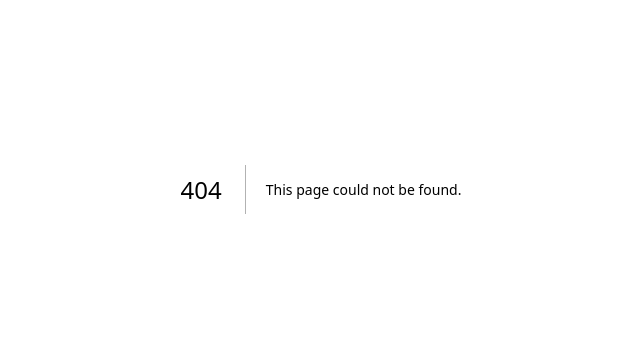
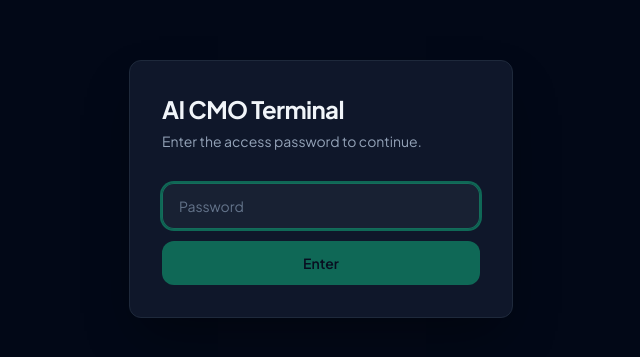
Before and after one commit to nihalpai/AI-CMO-terminal, a Next.js app in the folder frontend/: page /login in a window 1280 px wide. Before the commit this address had no page. Shown: the part 211-568 px from the top of the page, without its empty margins (319-959 px from the left). Built offline with nearby package versions, Linux system fonts and the light colour scheme.

Commit message:
password added

```diff
--- /dev/null
+++ b/frontend/app/api/auth/login/route.ts
@@ -0,0 +1,35 @@
+import { cookies } from 'next/headers'
+
+export async function POST(request: Request) {
+  let password: string
+  try {
+    const body = await request.json()
+    password = body.password ?? ''
+  } catch {
+    return Response.json({ error: 'Invalid request' }, { status: 400 })
+  }
+
+  const expected = process.env.SHARED_PASSWORD
+  const token = process.env.SESSION_TOKEN
+
+  if (!expected || !token) {
+    // Env vars not configured — block all access
+    return Response.json({ error: 'Server not configured' }, { status: 503 })
+  }
+
+  if (password !== expected) {
+    return Response.json({ error: 'Incorrect password' }, { status: 401 })
+  }
+
+  // Correct password — set the session cookie
+  const cookieStore = await cookies()
+  cookieStore.set('auth_session', token, {
+    httpOnly: true,
+    secure: process.env.NODE_ENV === 'production',
+    sameSite: 'lax',
+    path: '/',
+    maxAge: 60 * 60 * 24 * 30, // 30 days
+  })
+
+  return Response.json({ ok: true })
+}
--- /dev/null
+++ b/frontend/app/login/page.tsx
@@ -0,0 +1,90 @@
+'use client'
+
+import { useState, useEffect, useRef } from 'react'
+
+export default function LoginPage() {
+  const [password, setPassword] = useState('')
+  const [error, setError] = useState('')
+  const [isLoading, setIsLoading] = useState(false)
+  const [redirect, setRedirect] = useState('/')
+  const inputRef = useRef<HTMLInputElement>(null)
+
+  useEffect(() => {
+    // Read the ?redirect= param — only allow relative paths (open-redirect protection)
+    const params = new URLSearchParams(window.location.search)
+    const raw = params.get('redirect') ?? '/'
+    const safe = raw.startsWith('/') && !raw.startsWith('//') ? raw : '/'
+    setRedirect(safe)
+    inputRef.current?.focus()
+  }, [])
+
+  async function handleSubmit(e: React.FormEvent) {
+    e.preventDefault()
+    if (!password || isLoading) return
+
+    setIsLoading(true)
+    setError('')
+
+    try {
+      const res = await fetch('/api/auth/login', {
+        method: 'POST',
+        headers: { 'Content-Type': 'application/json' },
+        body: JSON.stringify({ password }),
+      })
+
+      if (res.ok) {
+        // Hard navigation so the browser sends the new cookie on the next request
+        window.location.href = redirect
+      } else {
+        const data = await res.json().catch(() => ({}))
+        setError(data.error ?? 'Incorrect password')
+        setPassword('')
+        inputRef.current?.focus()
+      }
+    } catch {
+      setError('Could not reach server. Please try again.')
+    } finally {
+      setIsLoading(false)
+    }
+  }
+
+  return (
+    <main className="min-h-screen flex items-center justify-center bg-background px-4">
+      <div className="w-full max-w-sm space-y-8 rounded-xl bg-card border border-border p-8 shadow-2xl shadow-black/40">
+        <div>
+          <h1 className="text-2xl font-bold tracking-tight text-slate-100">
+            AI CMO Terminal
+          </h1>
+          <p className="mt-1.5 text-sm text-muted-foreground">
+            Enter the access password to continue.
+          </p>
+        </div>
+
+        <form onSubmit={handleSubmit} className="space-y-3">
+          <input
+            ref={inputRef}
+            type="password"
+            value={password}
+            onChange={(e) => { setPassword(e.target.value); setError('') }}
+            placeholder="Password"
+            disabled={isLoading}
+            required
+            className="w-full rounded-lg bg-slate-800/60 border border-border px-4 py-3 text-sm text-slate-100 placeholder-slate-500 focus:outline-none focus:ring-2 focus:ring-emerald-500/50 focus:border-emerald-500/50 disabled:opacity-50 transition-colors"
+          />
+
+          {error && (
+            <p className="text-xs text-red-400 px-1">{error}</p>
+          )}
+
+          <button
+            type="submit"
+            disabled={isLoading || !password}
+            className="w-full rounded-lg bg-emerald-500 hover:bg-emerald-400 active:bg-emerald-600 px-4 py-3 text-sm font-semibold text-slate-950 transition-colors disabled:opacity-50 disabled:cursor-not-allowed cursor-pointer"
+          >
+            {isLoading ? 'Verifying...' : 'Enter'}
+          </button>
+        </form>
+      </div>
+    </main>
+  )
+}
--- a/frontend/app/page.tsx
+++ b/frontend/app/page.tsx
@@ -7,6 +7,9 @@ import { AnalysisProgressLoader } from '@/components/analysis/AnalysisProgressLo
 import { DashboardLayout } from '@/components/dashboard/DashboardLayout'
 
 type AppStatus = 'idle' | 'loading' | 'polling' | 'complete' | 'error'
+type TabId = 'company' | 'analytics' | 'agents' | 'reports'
+
+const VALID_TABS: TabId[] = ['company', 'analytics', 'agents', 'reports']
 
 type AnalysisReport = {
   summary: string
@@ -40,17 +43,61 @@ export default function Home() {
   const [report, setReport] = useState<AnalysisReport | null>(null)
   const [analyzedUrl, setAnalyzedUrl] = useState('')
   const [jobId, setJobId] = useState('')
+  const [initialTab, setInitialTab] = useState<TabId>('company')
   const intervalRef = useRef<ReturnType<typeof setInterval> | null>(null)
 
+  const API_BASE = process.env.NEXT_PUBLIC_API_BASE_URL ?? 'http://localhost:8000'
+
+  // ── Cleanup polling on unmount ────────────────────────────────────────────
   useEffect(() => {
     return () => {
       if (intervalRef.current) clearInterval(intervalRef.current)
     }
   }, [])
 
-  const API_BASE = process.env.NEXT_PUBLIC_API_BASE_URL ?? 'http://localhost:8000'
+  // ── Deep-link loader: restore dashboard from URL params on mount ──────────
+  useEffect(() => {
+    const params = new URLSearchParams(window.location.search)
+    const jobParam = params.get('job')
+    const tabParam = params.get('tab') as TabId | null
+    const siteParam = params.get('site') ?? ''
 
-  function startPolling(id: string) {
+    if (!jobParam) return // Normal entry — nothing to restore
+
+    const tab: TabId = tabParam && VALID_TABS.includes(tabParam) ? tabParam : 'company'
+
+    async function loadJob() {
+      try {
+        const res = await fetch(`${API_BASE}/api/v1/analyze/${jobParam}`)
+        if (!res.ok) return // Job not found — silently stay idle
+
+        const data = await res.json()
+
+        if (data?.status === 'completed' && data.result) {
+          setReport(data.result as AnalysisReport)
+          setJobId(jobParam!)
+          setAnalyzedUrl(siteParam ? `https://${siteParam}` : '')
+          setInitialTab(tab)
+          setAppStatus('complete')
+        } else if (data?.status === 'processing') {
+          // Job still running — show progress and continue polling
+          setJobId(jobParam!)
+          setAnalyzedUrl(siteParam ? `https://${siteParam}` : '')
+          setAppStatus('polling')
+          startPolling(jobParam!, siteParam)
+        }
+        // If status is 'error' or unknown — stay idle (silent fallback)
+      } catch {
+        // Network error — stay idle
+      }
+    }
+
+    loadJob()
+    // eslint-disable-next-line react-hooks/exhaustive-deps
+  }, []) // Intentionally empty — runs once on mount only
+
+  // domain is passed directly to avoid stale closure over analyzedUrl state
+  function startPolling(id: string, domain: string = '') {
     intervalRef.current = setInterval(async () => {
       try {
         const res = await fetch(`${API_BASE}/api/v1/analyze/${id}`)
@@ -63,6 +110,10 @@ export default function Home() {
           intervalRef.current = null
           setReport(data.result as AnalysisReport)
           setAppStatus('complete')
+          // Write the deep-link URL now that the job is complete
+          if (domain) {
+            window.history.pushState(null, '', `/?job=${id}&tab=company&site=${domain}`)
+          }
         } else if (data?.status === 'error') {
           clearInterval(intervalRef.current!)
           intervalRef.current = null
@@ -83,6 +134,7 @@ export default function Home() {
     setErrorMessage('')
     setReport(null)
     setJobId('')
+    setInitialTab('company')
 
     try {
       const res = await fetch(`${API_BASE}/api/v1/analyze`, {
@@ -95,9 +147,11 @@ export default function Home() {
 
       const data = await res.json()
       const id: string = data.job_id
+      const trimmedUrl = url.trim()
+      const domain = extractDomain(trimmedUrl)
 
       setJobId(id)
-      setAnalyzedUrl(url.trim())
+      setAnalyzedUrl(trimmedUrl)
 
       // Cached result — backend returned completed immediately
       if (data.status === 'completed') {
@@ -105,12 +159,14 @@ export default function Home() {
         if (row?.result) {
           setReport(row.result as AnalysisReport)
           setAppStatus('complete')
+          // Write deep-link URL
+          window.history.pushState(null, '', `/?job=${id}&tab=company&site=${domain}`)
           return
         }
       }
 
       setAppStatus('polling')
-      startPolling(id)
+      startPolling(id, domain)
     } catch (err) {
       setAppStatus('error')
       setErrorMessage(err instanceof Error ? err.message : 'Unknown error')
@@ -124,6 +180,9 @@ export default function Home() {
     setAnalyzedUrl('')
     setJobId('')
     setErrorMessage('')
+    setInitialTab('company')
+    // Clear URL back to bare /
+    window.history.replaceState(null, '', '/')
   }
 
   // ── Full dashboard once analysis is complete ──────────────────────────────
@@ -134,6 +193,7 @@ export default function Home() {
         jobId={jobId}
         companyDomain={extractDomain(analyzedUrl)}
         onReset={handleReset}
+        initialTab={initialTab}
       />
     )
   }
--- a/frontend/components/dashboard/DashboardLayout.tsx
+++ b/frontend/components/dashboard/DashboardLayout.tsx
@@ -34,11 +34,20 @@ interface DashboardLayoutProps {
   jobId: string
   companyDomain: string
   onReset: () => void
+  initialTab?: TabId
 }
 
-export function DashboardLayout({ report, jobId, companyDomain, onReset }: DashboardLayoutProps) {
-  const [activeTab, setActiveTab] = useState<TabId>('company')
+export function DashboardLayout({ report, jobId, companyDomain, onReset, initialTab }: DashboardLayoutProps) {
+  const [activeTab, setActiveTab] = useState<TabId>(initialTab ?? 'company')
   const [focusChatTrigger, setFocusChatTrigger] = useState(0)
+
+  function handleTabChange(tab: TabId) {
+    setActiveTab(tab)
+    // Keep ?tab= in sync so the current URL stays shareable
+    const sp = new URLSearchParams(window.location.search)
+    sp.set('tab', tab)
+    window.history.replaceState(null, '', '?' + sp.toString())
+  }
 
   return (
     <div className="h-screen w-screen flex flex-col bg-slate-950 overflow-hidden">
@@ -47,9 +56,9 @@ export function DashboardLayout({ report, jobId, companyDomain, onReset }: Dashb
       <div className="flex flex-1 overflow-hidden">
         {/* Main area: tab nav + tab content */}
         <div className="flex flex-col flex-1 overflow-hidden border-r border-slate-800">
-          <TabNav activeTab={activeTab} setActiveTab={setActiveTab} />
+          <TabNav activeTab={activeTab} setActiveTab={handleTabChange} />
           <div className="flex-1 overflow-hidden">
-            {activeTab === 'company' && <CompanyPanel report={report} companyDomain={companyDomain} onNavigate={setActiveTab} onFocusChat={() => setFocusChatTrigger(n => n + 1)} />}
+            {activeTab === 'company' && <CompanyPanel report={report} companyDomain={companyDomain} onNavigate={handleTabChange} onFocusChat={() => setFocusChatTrigger(n => n + 1)} />}
             {activeTab === 'analytics' && <AnalyticsCenter report={report} />}
             {activeTab === 'agents' && <AgentsFeed report={report} jobId={jobId} />}
             {activeTab === 'reports' && <ReportsTab report={report} companyDomain={companyDomain} onReset={onReset} />}
```
Also changed, not shown: frontend/middleware.ts (added, +26 -0 lines), 1 other file (tests, documents, lock files or other folders).
